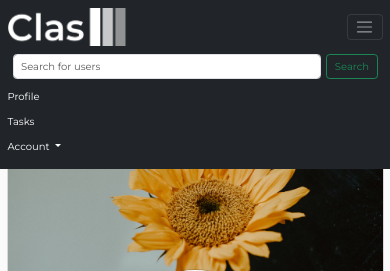
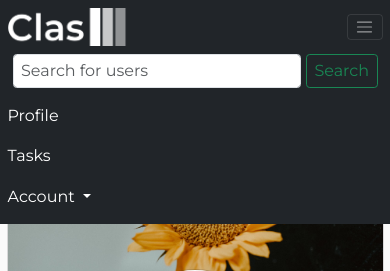
Before and after one commit to Techco-org/Clas, a Flask app: page /home/profile in a window 390 px wide, after a click that opens the changed part. Shown: the top 271 px of the page. Run offline with Flask 2, Linux system fonts and the light colour scheme; a user stored in the database is signed in; some web fonts are replaced.

Commit message:
modified

```diff
--- a/website/static/css/base.css
+++ b/website/static/css/base.css
@@ -26,4 +26,9 @@ body{
 
 
 /* For mobile phone */
-@media only screen and (max-width: 768px) {}
+@media only screen and (max-width: 768px) {
+    .nav-link, .dropdown-item{
+        margin-top: 0.4em;
+        font-size: 1.6em;
+    }
+}
--- a/website/static/css/main.css
+++ b/website/static/css/main.css
@@ -1,3 +1,8 @@
 body{
     background-color: var(--background);
 }
+@media only screen and (max-width: 768px) {
+    .search-input, .search-button{
+        font-size: 1.6em;
+    }
+}
--- a/website/templates/main.html
+++ b/website/templates/main.html
@@ -13,9 +13,9 @@
                 <span class="navbar-toggler-icon"></span>
             </button>
             <div class="collapse navbar-collapse" id="navbarSupportedContent">
-                <form class="d-flex mx-2 my-2" role="search">
-                    <input class="form-control me-2" type="search" placeholder="Search for users" aria-label="Search">
-                    <button class="btn btn-outline-success" type="submit">Search</button>
+                <form class="search-form d-flex mx-2 my-2" role="search">
+                    <input class="search-input form-control me-2" type="search" placeholder="Search for users" aria-label="Search">
+                    <button class="search-button btn btn-outline-success" type="submit">Search</button>
                 </form>
                 <ul class="navbar-nav ms-auto mb-2 mb-lg-0">
                     <li class="nav-item">
--- a/website/templates/profile.html
+++ b/website/templates/profile.html
@@ -21,7 +21,7 @@
                     {% if user.city or user.country %}
                     <div class="city-country"><p class="space-none">
                         {% if user.city %}
-                        {{ user.city }} City,
+                        {{ user.city }} city,
                         {% endif %}
                         {% if user.country %}
                         {{ user.country }}
```
